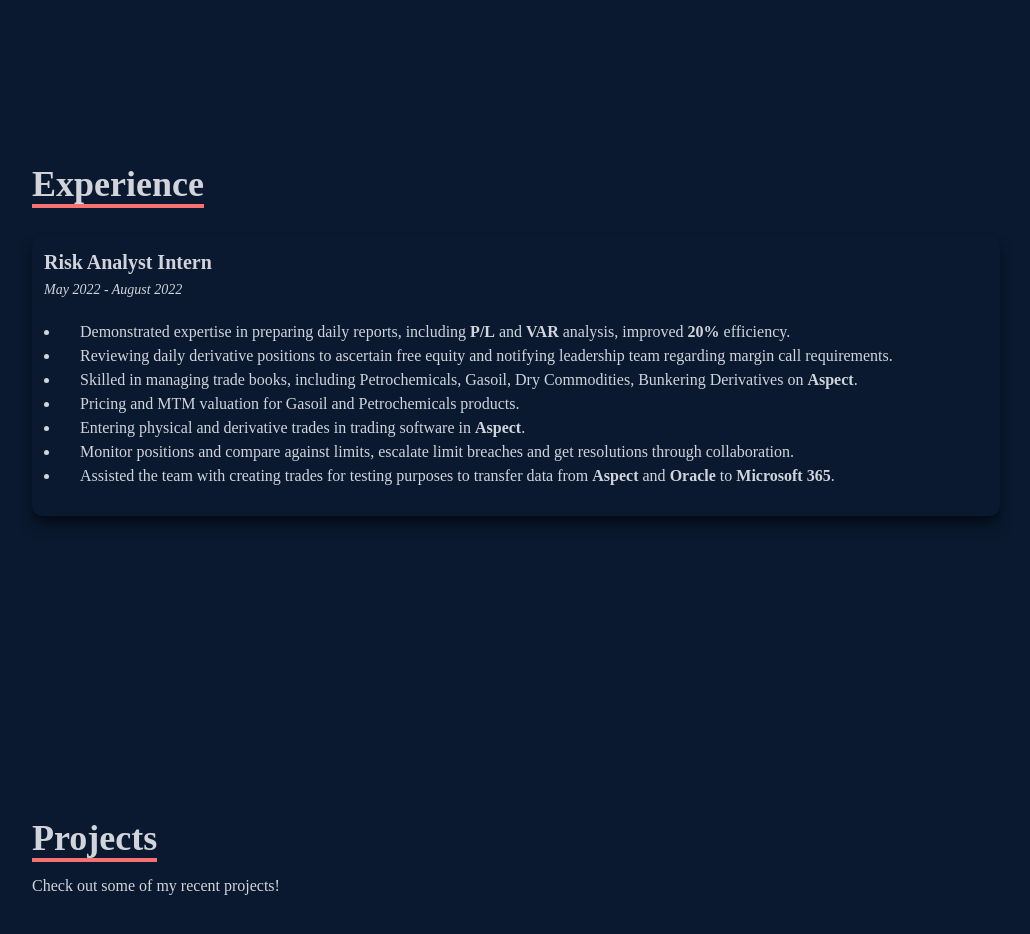
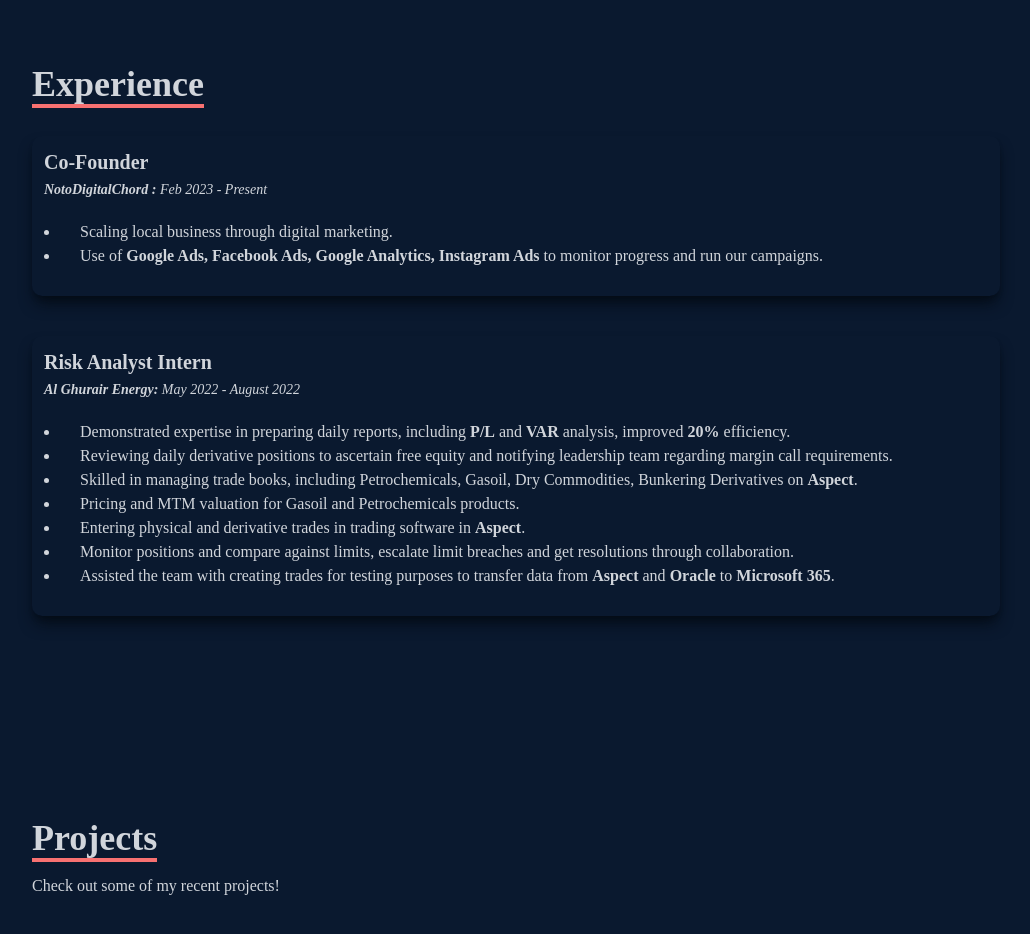
Before and after one commit to muhammadhamza14210/Portfolio, a React (Create React App) app: page / in a window 1280 px wide. Shown: the part 2460-3394 px from the top of the page, without its empty margins (124-1154 px from the left). Built offline with nearby package versions, Linux system fonts and the light colour scheme.

Commit message:
Added work experience

```diff
--- a/src/components/Experience.jsx
+++ b/src/components/Experience.jsx
@@ -10,9 +10,20 @@ const Experience = () => {
                 <p className = 'text-4xl font-bold inline border-b-4 border-red-400'>Experience</p>
             </div>
 
+            <div className='shadow-lg shadow-[#040c16] rounded-[10px] p-3'>
+                <h1 className='pb-1 font-bold text-xl'>Co-Founder</h1>
+                <p className='text-sm italic pb-1'><span className='font-bold'>NotoDigitalChord :</span> Feb 2023 - Present</p>
+                  <ul className='p-4 list-disc'>
+                  <li>Scaling local business through digital marketing.</li>
+                  <li>Use of <b>Google Ads, Facebook Ads, Google Analytics, Instagram Ads</b> to monitor progress and run our campaigns.</li>
+                  </ul>
+            </div>
+
+          <div className='pb-10'></div>
+
             <div className='shadow-lg shadow-[#040c16] rounded-[10px] p-3 '>
                 <h1 className='pb-1 font-bold text-xl'>Risk Analyst Intern</h1>
-                <p className='text-sm italic pb-1'>May 2022 - August 2022</p>
+                <p className='text-sm italic pb-1'><span className='font-bold'>Al Ghurair Energy:</span> May 2022 - August 2022</p>
                   <ul className='p-4 list-disc'>
                   <li>Demonstrated expertise in preparing daily reports, including <b>P/L</b> and <b>VAR</b> analysis, improved <b>20%</b> efficiency.</li>
                   <li>Reviewing daily derivative positions to ascertain free equity and notifying leadership team regarding margin call requirements.</li>
```
